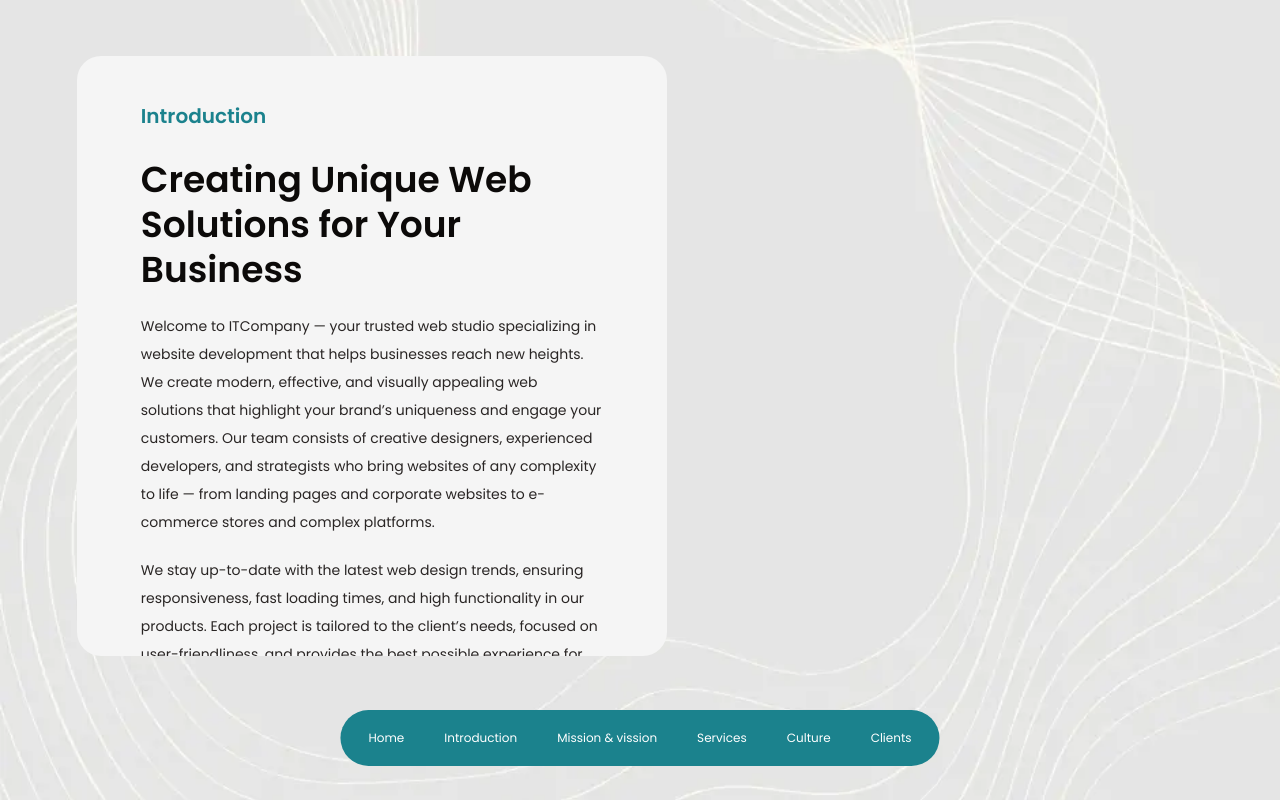
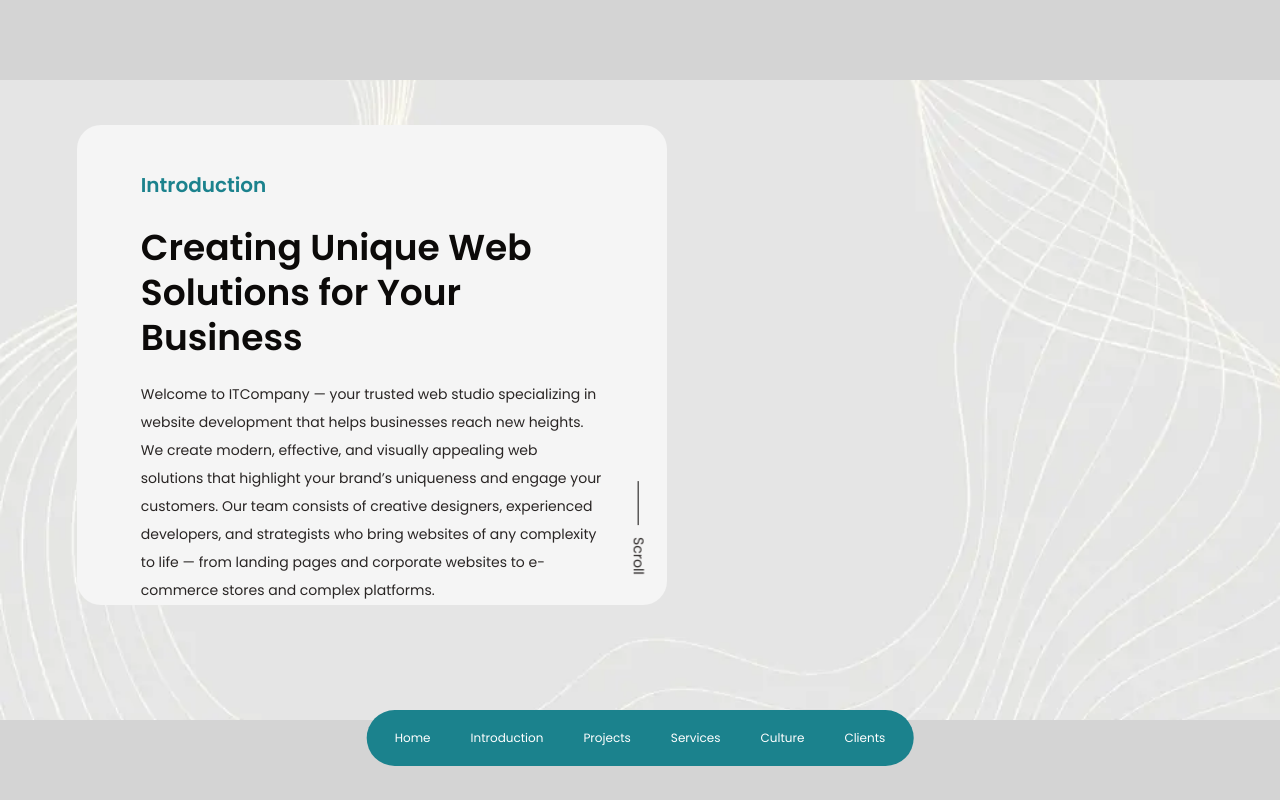
Before and after one commit to nastyaosetrova8/itcompany, a Next.js app: page /en/introduction in a window 1280 px wide. Built offline with nearby package versions, Linux system fonts and the light colour scheme.

Commit message:
add introduction page

```diff
--- a/app/[locale]/introduction/page.tsx
+++ b/app/[locale]/introduction/page.tsx
@@ -9,14 +9,22 @@ const IntroductionPage: React.FC<Props> = async ({ params: { locale } }) => {
   const t = await getTranslations("Introduction");
 
   return (
-    <section className="bg-neutral-300 ">
-      <div className="container relative flex justify-center items-center bg-[url('/images/containerBGSecondary3.webp')] bg-cover bg-center bg-no-repeat w-full h-screen">
-        <div className="absolute top-[7%] left-[6%] bottom-[18%] xl:max-w-[590px] w-full px-16 pt-11 pb-2  bg-neutral-100 rounded-3xl overflow-y-auto scroll-containerCl">
-          <p className="subTitleCl">{t("introduction") || ""}</p>
-          <h1 className="titleCl ">{t("title") || ""}</h1>
-          <p className="descriptionCl">{t("p1") || ""}</p>
-          <p className="descriptionCl">{t("p2") || ""}</p>
-          <p className="descriptionCl">{t("p3") || ""}</p>
+    <section className="h-screen flex items-center bg-neutral-300">
+      <div className="container relative flex justify-center items-center bg-[url('/images/containerBGSecondary3.webp')] bg-cover bg-center bg-no-repeat h-dynamic w-full">
+        <div className="absolute top-[7%] left-[6%] bottom-[18%] xl:max-w-[590px] w-full bg-neutral-100 rounded-3xl">
+          <div className="w-full h-full px-16 pt-11 pb-40  overflow-y-auto scroll-containerCl">
+            {/* <div className="absolute top-[7%] left-[6%] bottom-[18%] xl:max-w-[590px] w-full px-16 pt-11 pb-40 bg-neutral-100 rounded-3xl overflow-y-auto scroll-containerCl"> */}
+            <p className="subTitleCl">{t("introduction") || ""}</p>
+            <h1 className="titleCl ">{t("title") || ""}</h1>
+            <p className="descriptionCl">{t("p1") || ""}</p>
+            <p className="descriptionCl">{t("p2") || ""}</p>
+            <p className="descriptionCl">{t("p3") || ""}</p>
+          </div>
+          <div className="absolute right-0 bottom-0 rotate-90 -translate-y-[500%] translate-x-[20%]">
+            <p className=" before:content-[''] before:h-[1px] before:w-11 before:mr-3 flex items-center before:bg-stone-950">
+              {t("scroll") || ""}
+            </p>
+          </div>
         </div>
         <div></div>
       </div>
@@ -25,3 +33,6 @@ const IntroductionPage: React.FC<Props> = async ({ params: { locale } }) => {
 };
 
 export default IntroductionPage;
+
+// relative;
+// before:absolute before:t-0.5 before:left-0
--- a/app/components/Navigation/Navigation.tsx
+++ b/app/components/Navigation/Navigation.tsx
@@ -42,7 +42,7 @@ const Navigation = () => {
           <NavigationLink href="/introduction">
             {t("introduction")}
           </NavigationLink>
-          <NavigationLink href="/mission">{t("mission")}</NavigationLink>
+          <NavigationLink href="/mission">{t("projects")}</NavigationLink>
           <NavigationLink href="/services">{t("services")}</NavigationLink>
           <NavigationLink href="/culture">{t("culture")}</NavigationLink>
           <NavigationLink href="/clients">{t("clients")}</NavigationLink>
--- a/messages/en.json
+++ b/messages/en.json
@@ -28,7 +28,7 @@
     "getStarted": "Get started",
     "home": "Home",
     "introduction": "Introduction",
-    "mission": "Mission & vission",
+    "projects": "Projects",
     "services": "Services",
     "culture": "Culture",
     "clients": "Clients"
@@ -38,6 +38,7 @@
     "title": "Creating Unique Web Solutions for Your Business",
     "p1": "Welcome to ITCompany — your trusted web studio specializing in website development that helps businesses reach new heights. We create modern, effective, and visually appealing web solutions that highlight your brand’s uniqueness and engage your customers. Our team consists of creative designers, experienced developers, and strategists who bring websites of any complexity to life — from landing pages and corporate websites to e-commerce stores and complex platforms.",
     "p2": "We stay up-to-date with the latest web design trends, ensuring responsiveness, fast loading times, and high functionality in our products. Each project is tailored to the client’s needs, focused on user-friendliness, and provides the best possible experience for visitors.",
-    "p3": "At ITCompany, we strive not only to build a website for you but to become your partner in achieving success in the digital world."
+    "p3": "At ITCompany, we strive not only to build a website for you but to become your partner in achieving success in the digital world.",
+    "scroll": "Scroll"
   }
 }
--- a/messages/uk.json
+++ b/messages/uk.json
@@ -29,7 +29,7 @@
     "getStarted": "Почати",
     "home": "Головна",
     "introduction": "Вступ",
-    "mission": "Місія та бачення",
+    "projects": "Проєкти",
     "services": "Послуги",
     "culture": "Культура",
     "clients": "Клієнти"
@@ -39,6 +39,7 @@
     "title": "Створення унікальних веб-рішень для вашого бізнесу",
     "p1": "Ласкаво просимо до ITCompany — вашої надійної веб-студії, що спеціалізується на створенні сайтів, які допомагають бізнесам досягати нових висот. Ми розробляємо сучасні, ефективні та естетично привабливі веб-рішення, які підкреслюють індивідуальність вашого бренду та сприяють залученню клієнтів. Наша команда складається з досвідчених розробників і стратегів, які створюють сайти будь-якої складності — від лендінгів і корпоративних сторінок до інтернет-магазинів і комплексних платформ.",
     "p2": "Ми завжди слідуємо останнім тенденціям веб-дизайну, забезпечуючи адаптивність, швидкість завантаження та високу функціональність наших продуктів. Всі наші проєкти розробляються з урахуванням потреб клієнта, орієнтовані на зручність користування та забезпечують найкращий досвід для користувачів.",
-    "p3": "В ITCompany ми прагнемо не лише створити для вас сайт, а й стати вашим партнером на шляху до успіху в цифровому світі."
+    "p3": "В ITCompany ми прагнемо не лише створити для вас сайт, а й стати вашим партнером на шляху до успіху в цифровому світі.",
+    "scroll": "Прокрутити"
   }
 }
--- a/tailwind.config.ts
+++ b/tailwind.config.ts
@@ -26,6 +26,9 @@ const config: Config = {
           md: "20px",
           lg: "30px",
         },
+      },
+      height: {
+        dynamic: "clamp(60vh, 80vh, 100vh)",
       },
       fontFamily: {
         poppins: ["var(--font-poppins)", "serif"],
```
Also changed, not shown: public/images/containerBGSecondary.webp, public/images/containerBGSecondary4.webp (added).
